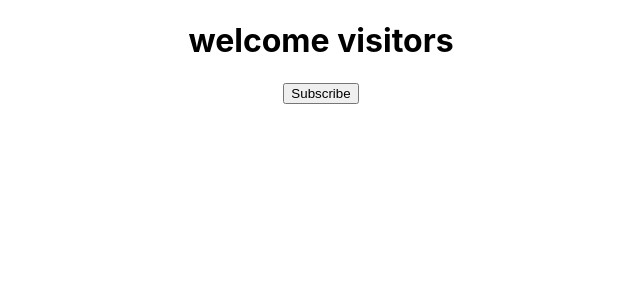
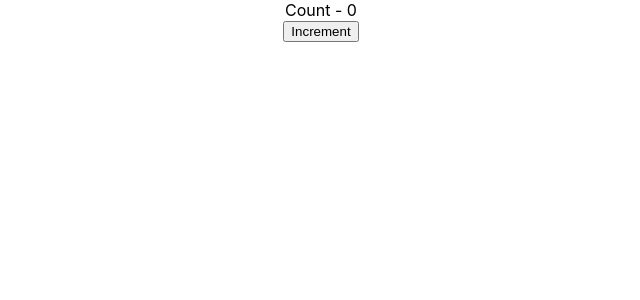
Before and after one commit to shangeeran/React-Js, a React (Create React App) app: page / in a window 1280 px wide. Shown: the top 300 px of the page, without its empty margins (319-959 px from the left). Built offline with nearby package versions, Linux system fonts and the light colour scheme.

Commit message:
Learn setState

```diff
--- a/src/App.js
+++ b/src/App.js
@@ -5,11 +5,13 @@
 import Welcome from './components/Welcome'
 import Hello from './components/Hello'
 import Message from './components/Message'
+import Counter from './components/Counter'
 
 function App() {
   return (
     <div className="App">
-      <Message />
+      <Counter />
+      {/* <Message /> */}
       {/* <Greet name="Bruce" heroName="Batman">
         <p>This is children props</p>
       </Greet>
--- /dev/null
+++ b/src/components/Counter.js
@@ -0,0 +1,48 @@
+import React, { Component } from 'react'
+
+class Counter extends Component {
+
+    constructor(props) {
+        super(props)
+
+        this.state = {
+             count: 0
+        }
+    }
+
+    increment(){
+        // this.setState(
+        //     {
+        //     count: this.state.count + 1
+        //     },
+        //     () => {
+        //         console.log('Callback value', this.state.count)
+        //     }
+        // )
+
+        this.setState((prevState, props) => ({
+            count: prevState.count + 1
+        }))
+        console.log(this.state.count)
+    }
+
+    incrementFive() {
+        this.increment()
+        this.increment()
+        this.increment()
+        this.increment()
+        this.increment()
+    }
+
+
+    render() {
+        return (
+            <div>
+                <div>Count - {this.state.count}</div>
+                <button onClick={() => this.incrementFive()}>Increment</button>
+            </div>
+        )
+    }
+}
+
+export default Counter
```
